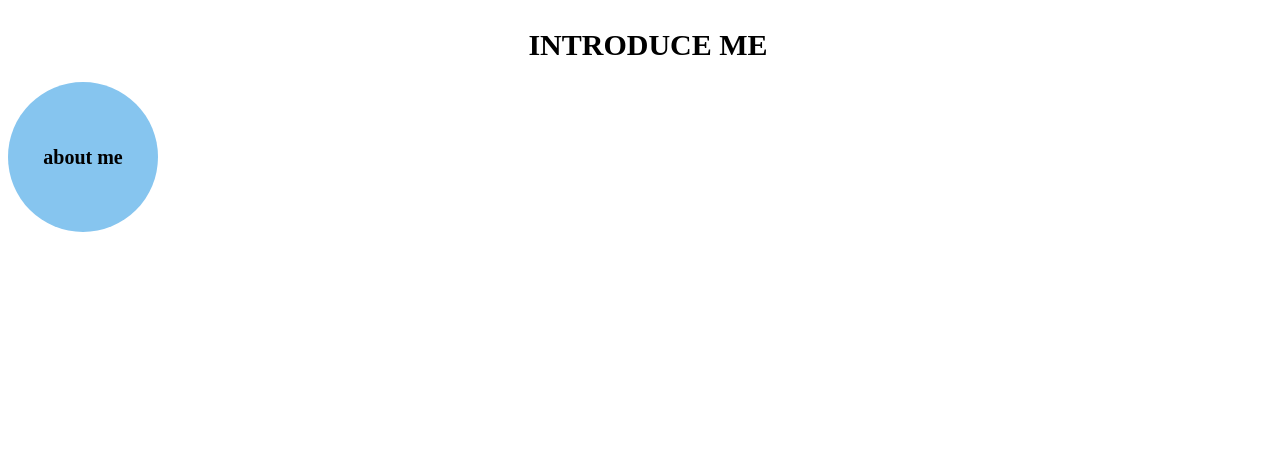
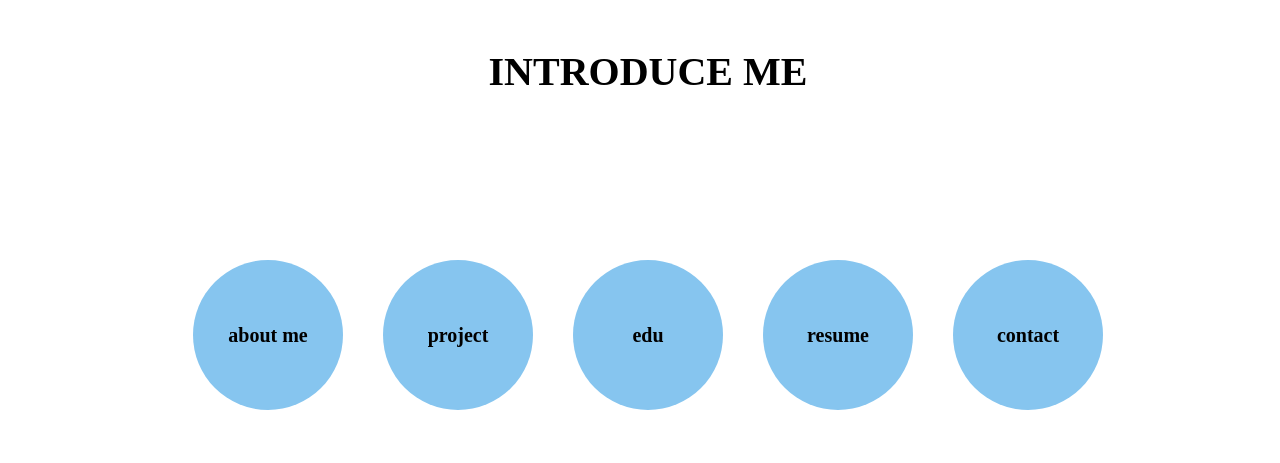
Before and after one commit to jenjen111/Mypage, a plain HTML site: page index.html in a window 1280 px wide. Drawn offline with Linux system fonts and the light colour scheme.

Commit message:
commit 1227

```diff
--- a/common1.css
+++ b/common1.css
@@ -1,9 +1,15 @@
 html, body, main {height: 100%; width: 100%;}
 .intro {
     text-align: center;
-    font-size: 30px;
+    font-size: 40px;
     font-weight: bold;
-    padding: 20px;
+    padding-top: 40px;
+}
+#container {
+    height: 250px;
+    display : flex;
+    justify-content: center;
+    align-items: center;
 }
 #circle1 {
     background-color:#86c5ef;
@@ -11,10 +17,16 @@ html, body, main {height: 100%; width: 100%;}
     height:150px;
     border-radius:75px;
     text-align:center;
-    margin:0 auto;
+    margin:250px 20px 20px 20px;
     font-size:20px;
     font-weight: bold;
     vertical-align:middle;
     line-height:150px;
-    position: absolute;
+    position: relative;
+    display: inline;
+    float: left;
     }
+
+#inner-container {
+    padding: 30px;
+}
--- a/index.html
+++ b/index.html
@@ -4,13 +4,21 @@
     <link rel="stylesheet" href="common1.css"/>
     <script src="index.js" type="text/javascript"></script>
 </head>
+
 <body>
 <div class="intro">
     INTRODUCE ME
 </div>
-<div id="circle1">
-    about me
+<div id ="container">
+    <div id="inner-container">
+        <div id="circle1">about me</div>
+        <div id="circle1">project</div>
+        <div id="circle1">edu</div>
+        <div id="circle1">resume</div>
+        <div id="circle1">contact</div>
+    </div>
 </div>
 
 
+
 </body>
```
